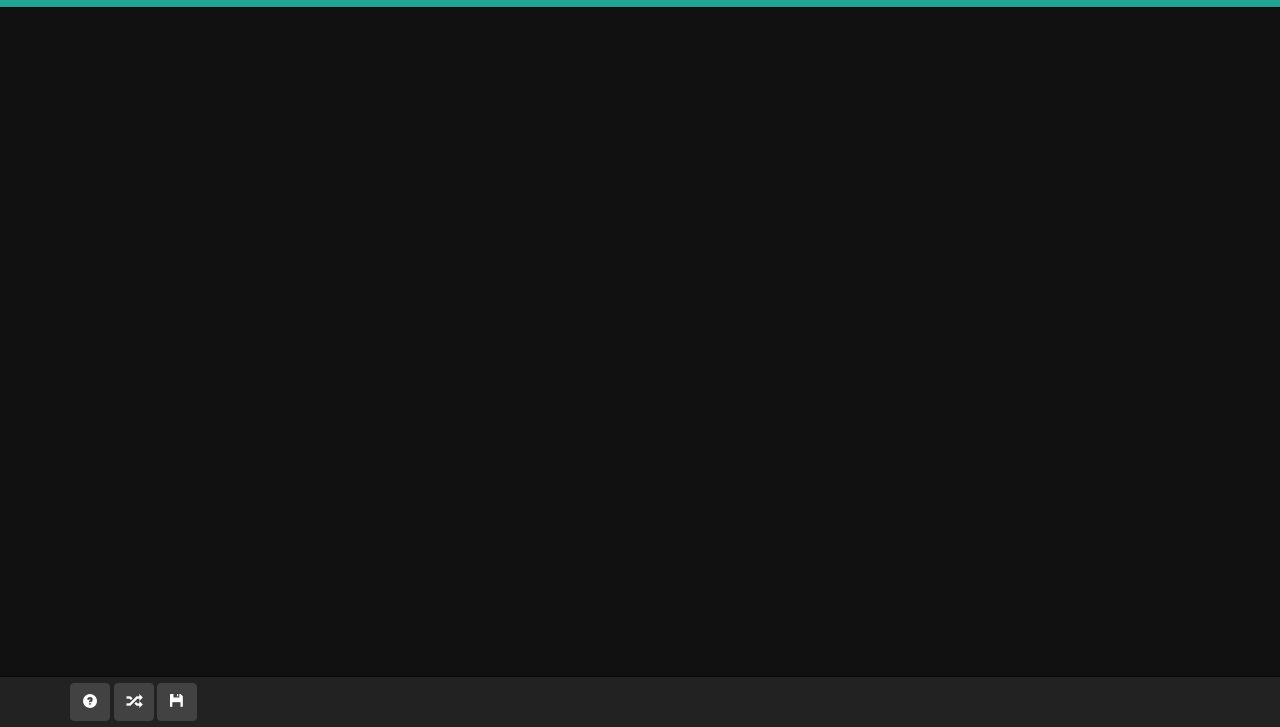
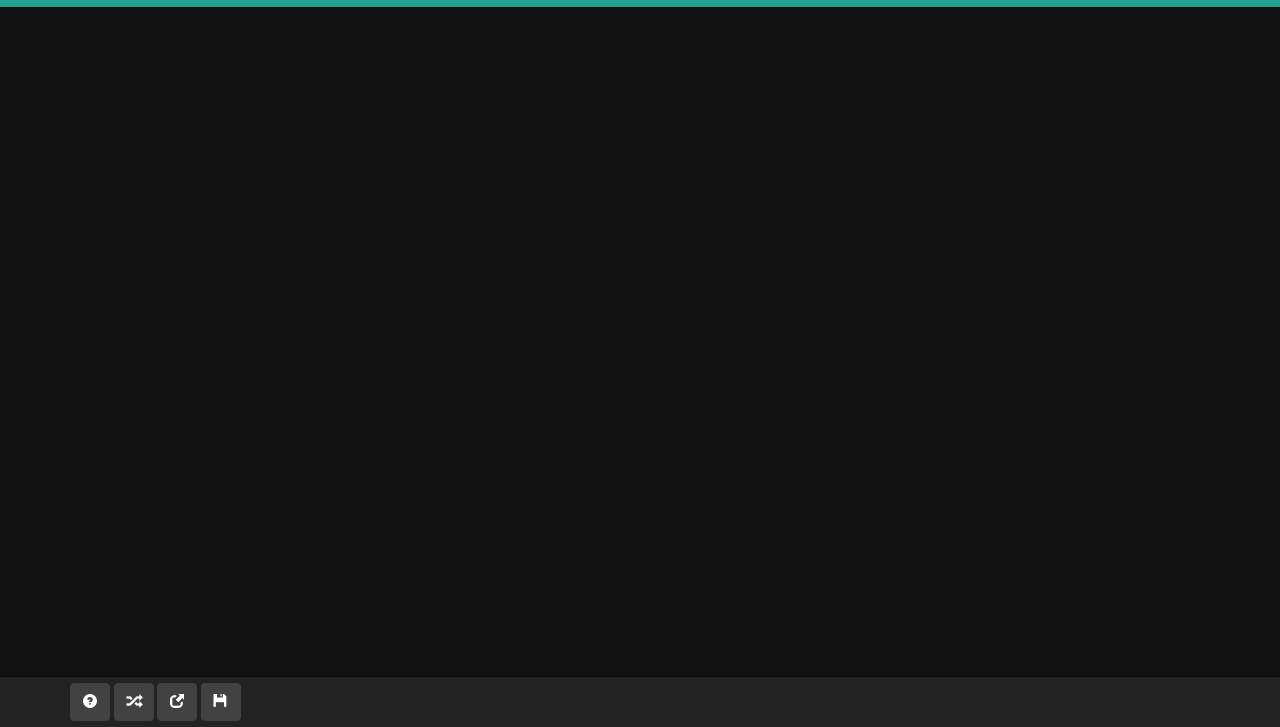
Before and after one commit to thinkjson/color, a plain HTML site: page index.html in a window 1280 px wide. Shown: the part 73-800 px from the top of the page. Drawn offline with nearby package versions, Linux system fonts and the light colour scheme.

Commit message:
Added palette support

```diff
--- a/index.html
+++ b/index.html
@@ -49,6 +49,7 @@
             <div class="container">
                 <a class="btn btn-default navbar-btn" role="button" data-toggle="modal" data-target="#instructions"><i class="glyphicon glyphicon-question-sign"></i></a>
                 <a class="btn btn-default navbar-btn" role="button" ng-click="randomize()"><i class="glyphicon glyphicon-random"></i></a>
+                <a class="btn btn-default navbar-btn" role="button" ng-href="http://hex-color.com/code/{{ rgb2hex(red,green,blue) }}"><i class="glyphicon glyphicon-new-window"></i></a>
                 <a class="btn btn-default navbar-btn" role="button" ng-click="save()"><i class="glyphicon glyphicon-floppy-disk"></i></a>
             </div>
         </div>
```
